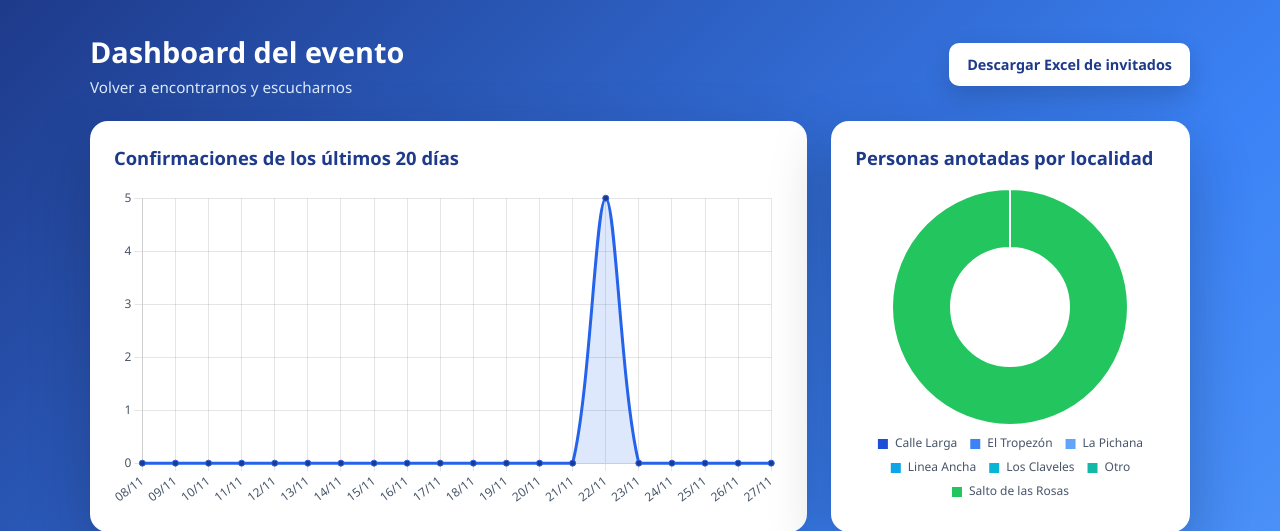
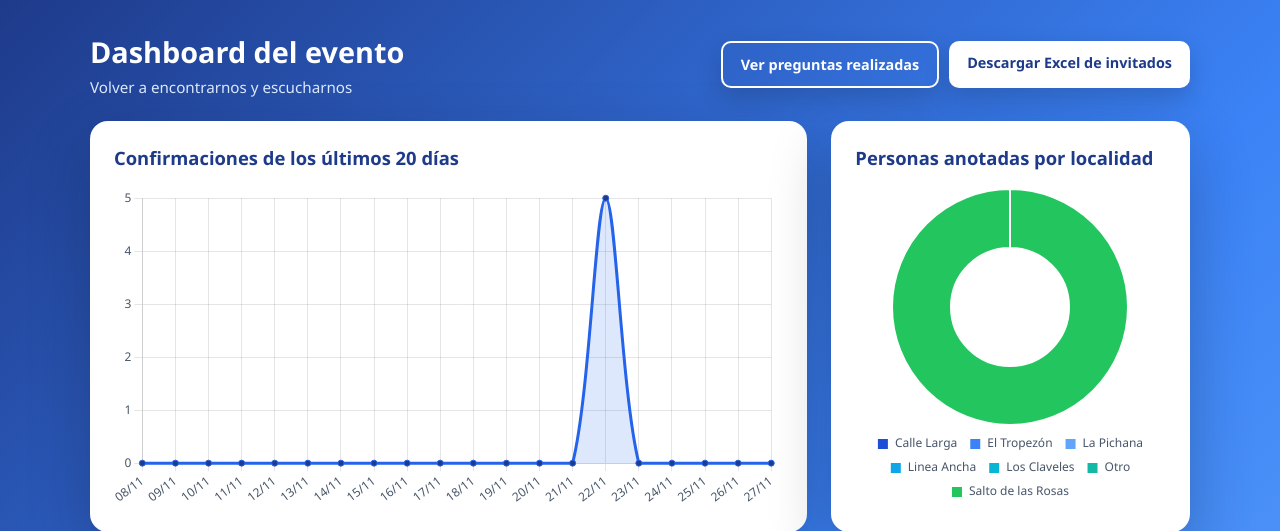
Before and after one commit to BrunoFenyx/invitacion, a Django app: page /dashboard/ in a window 1280 px wide. Shown: the top 531 px of the page. Run offline with Django 5.2, Linux system fonts and the light colour scheme; a user stored in the database is signed in; data comes from the database, SQL or seed files in the repository; some libraries are stand-ins or nearby versions.

Commit message:
Visibilidad de preguntas en dashboard

```diff
--- a/confirmaciones/templates/confirmaciones/dashboard.html
+++ b/confirmaciones/templates/confirmaciones/dashboard.html
@@ -58,6 +58,83 @@
 
         .btn-export:active {
             transform: scale(0.99);
+        }
+
+        .header-actions {
+            display: flex;
+            flex-wrap: wrap;
+            gap: 10px;
+        }
+
+        .btn-preguntas {
+            display: inline-block;
+            padding: 12px 18px;
+            border: 2px solid #ffffff;
+            border-radius: 10px;
+            background: transparent;
+            color: #ffffff;
+            font-family: inherit;
+            font-size: 0.9rem;
+            font-weight: 700;
+            cursor: pointer;
+            box-shadow: 0 10px 24px rgba(15, 23, 42, 0.2);
+            transition: background 0.15s, transform 0.1s;
+        }
+
+        .btn-preguntas:hover {
+            background: rgba(255, 255, 255, 0.15);
+        }
+
+        .btn-preguntas:active {
+            transform: scale(0.99);
+        }
+
+        .preguntas-lista {
+            display: flex;
+            flex-direction: column;
+            gap: 14px;
+            margin: 0;
+            padding: 18px;
+            list-style: none;
+        }
+
+        .pregunta-item {
+            padding: 16px 18px;
+            border-radius: 12px;
+            border: 1px solid #bfdbfe;
+            background: #eff6ff;
+        }
+
+        .pregunta-cabecera {
+            display: flex;
+            flex-wrap: wrap;
+            align-items: baseline;
+            justify-content: space-between;
+            gap: 8px;
+            margin-bottom: 8px;
+        }
+
+        .pregunta-autor {
+            font-size: 0.92rem;
+            font-weight: 700;
+            color: #1e3a8a;
+        }
+
+        .pregunta-localidad {
+            font-size: 0.75rem;
+            font-weight: 700;
+            letter-spacing: 0.03em;
+            text-transform: uppercase;
+            color: #64748b;
+        }
+
+        .pregunta-texto {
+            margin: 0;
+            font-size: 0.95rem;
+            line-height: 1.5;
+            color: #1f2937;
+            white-space: pre-wrap;
+            overflow-wrap: anywhere;
         }
 
         header h1 {
@@ -578,9 +655,14 @@
                     <h1>Dashboard del evento</h1>
                     <p>Volver a encontrarnos y escucharnos</p>
                 </div>
-                <a class="btn-export" href="{% url 'confirmaciones:exportar_invitados' %}">
-                    Descargar Excel de invitados
-                </a>
+                <div class="header-actions">
+                    <button type="button" class="btn-preguntas" id="abrir-preguntas">
+                        Ver preguntas realizadas
+                    </button>
+                    <a class="btn-export" href="{% url 'confirmaciones:exportar_invitados' %}">
+                        Descargar Excel de invitados
+                    </a>
+                </div>
             </div>
         </header>
 
@@ -669,11 +751,27 @@
         </div>
     </div>
 
+    <div class="modal-overlay" id="modal-preguntas" aria-hidden="true">
+        <div class="modal ancho" role="dialog" aria-modal="true" aria-labelledby="modal-preguntas-titulo">
+            <div class="modal-header">
+                <h3 id="modal-preguntas-titulo">Preguntas realizadas</h3>
+                <button type="button" class="modal-close" id="modal-preguntas-cerrar" aria-label="Cerrar">&times;</button>
+            </div>
+            <div class="modal-body">
+                <ul class="preguntas-lista" id="preguntas-lista"></ul>
+                <p class="modal-empty" id="preguntas-vacio" style="display: none;">
+                    Todavía no hay preguntas realizadas.
+                </p>
+            </div>
+        </div>
+    </div>
+
     {{ dias_labels|json_script:"dias-labels" }}
     {{ dias_datos|json_script:"dias-datos" }}
     {{ localidades_labels|json_script:"localidades-labels" }}
     {{ localidades_datos|json_script:"localidades-datos" }}
     {{ invitados_por_localidad|json_script:"invitados-localidad" }}
+    {{ preguntas|json_script:"preguntas-datos" }}
 
     <script>
         const URL_CONECTAR = "{% url 'confirmaciones:conectar_movilidad' %}";
@@ -1364,6 +1462,71 @@
                     cerrarModal();
                 }
             });
+
+            const preguntas = JSON.parse(
+                document.getElementById("preguntas-datos").textContent
+            );
+            const overlayPreguntas = document.getElementById("modal-preguntas");
+            const listaPreguntas = document.getElementById("preguntas-lista");
+            const preguntasVacio = document.getElementById("preguntas-vacio");
+            const botonAbrirPreguntas = document.getElementById("abrir-preguntas");
+            const botonCerrarPreguntas = document.getElementById("modal-preguntas-cerrar");
+
+            function renderPreguntas() {
+                listaPreguntas.innerHTML = "";
+                preguntasVacio.style.display = preguntas.length ? "none" : "block";
+
+                preguntas.forEach(function (item) {
+                    const fila = document.createElement("li");
+                    fila.className = "pregunta-item";
+
+                    const cabecera = document.createElement("div");
+                    cabecera.className = "pregunta-cabecera";
+
+                    const autor = document.createElement("span");
+                    autor.className = "pregunta-autor";
+                    autor.textContent = item.nombre;
+
+                    const localidad = document.createElement("span");
+                    localidad.className = "pregunta-localidad";
+                    localidad.textContent = item.localidad;
+
+                    const texto = document.createElement("p");
+                    texto.className = "pregunta-texto";
+                    texto.textContent = item.pregunta;
+
+                    cabecera.append(autor, localidad);
+                    fila.append(cabecera, texto);
+                    listaPreguntas.appendChild(fila);
+                });
+            }
+
+            function abrirPreguntas() {
+                renderPreguntas();
+                overlayPreguntas.classList.add("open");
+                overlayPreguntas.setAttribute("aria-hidden", "false");
+            }
+
+            function cerrarPreguntas() {
+                overlayPreguntas.classList.remove("open");
+                overlayPreguntas.setAttribute("aria-hidden", "true");
+            }
+
+            botonAbrirPreguntas.addEventListener("click", abrirPreguntas);
+            botonCerrarPreguntas.addEventListener("click", cerrarPreguntas);
+            overlayPreguntas.addEventListener("click", function (evento) {
+                if (evento.target === overlayPreguntas) {
+                    cerrarPreguntas();
+                }
+            });
+            document.addEventListener("keydown", function (evento) {
+                if (
+                    evento.key === "Escape" &&
+                    overlayPreguntas.classList.contains("open")
+                ) {
+                    cerrarPreguntas();
+                }
+            });
         })();
     </script>
 </body>
--- a/confirmaciones/views.py
+++ b/confirmaciones/views.py
@@ -79,6 +79,7 @@ def dashboard(request):
     dias = [desde + timedelta(days=i) for i in range(DIAS_GRAFICO)]
 
     invitados_por_localidad = {}
+    preguntas = []
     invitados = Invitado.objects.select_related("vive_en", "viaja_con").annotate(
         asignados=Count(
             "acompanados", filter=Q(acompanados__necesita_movilidad=True)
@@ -91,6 +92,15 @@ def dashboard(request):
             estado = "amarillo"
         else:
             estado = "rojo"
+
+        if invitado.pregunta.strip():
+            preguntas.append(
+                {
+                    "nombre": invitado.nombre,
+                    "localidad": invitado.vive_en.nombre,
+                    "pregunta": invitado.pregunta,
+                }
+            )
 
         invitados_por_localidad.setdefault(invitado.vive_en.nombre, []).append(
             {
@@ -118,6 +128,7 @@ def dashboard(request):
         "localidades_labels": [localidad.nombre for localidad in localidades],
         "localidades_datos": [localidad.confirmados for localidad in localidades],
         "invitados_por_localidad": invitados_por_localidad,
+        "preguntas": preguntas,
     }
     return render(request, "confirmaciones/dashboard.html", contexto)
 
```
